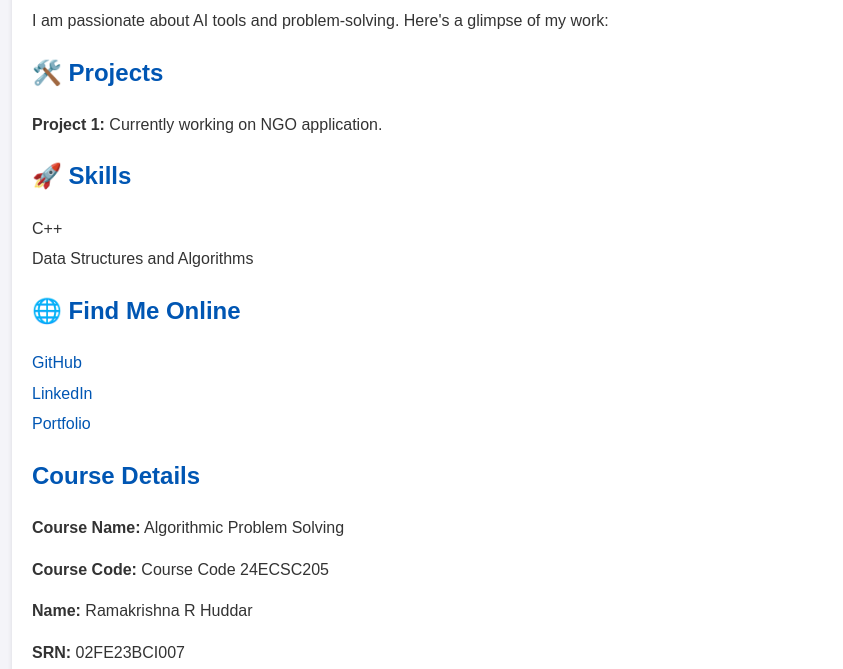
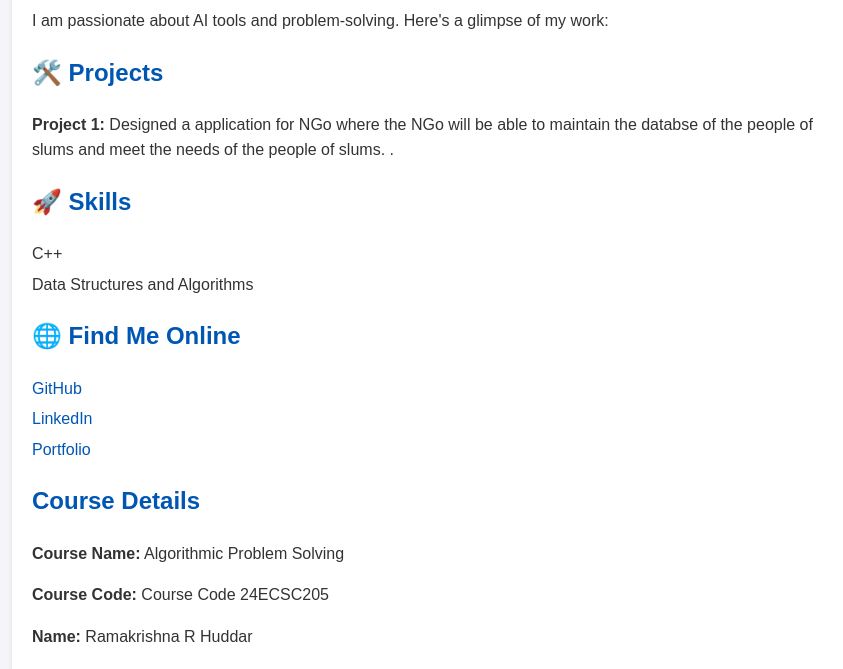
Before and after one commit to RAMAKRISHNAHUDDAR/ngo.github.io, a plain HTML site: page index.html in a window 1280 px wide. Shown: the part 126-795 px from the top of the page, without its empty margins (208-1051 px from the left). Drawn offline with Linux system fonts and the light colour scheme.

Commit message:
Update index.html

```diff
--- a/index.html
+++ b/index.html
@@ -51,7 +51,7 @@
 
         <h2>🛠️ Projects</h2>
         <ul>
-            <li><strong>Project 1:</strong> Currently working on NGO application.</li>
+            <li><strong>Project 1:</strong>  Designed a application for NGo where the NGo will be able to maintain the databse of the people of slums and meet the needs of the people of slums. .</li>
 
         </ul>
 
```
